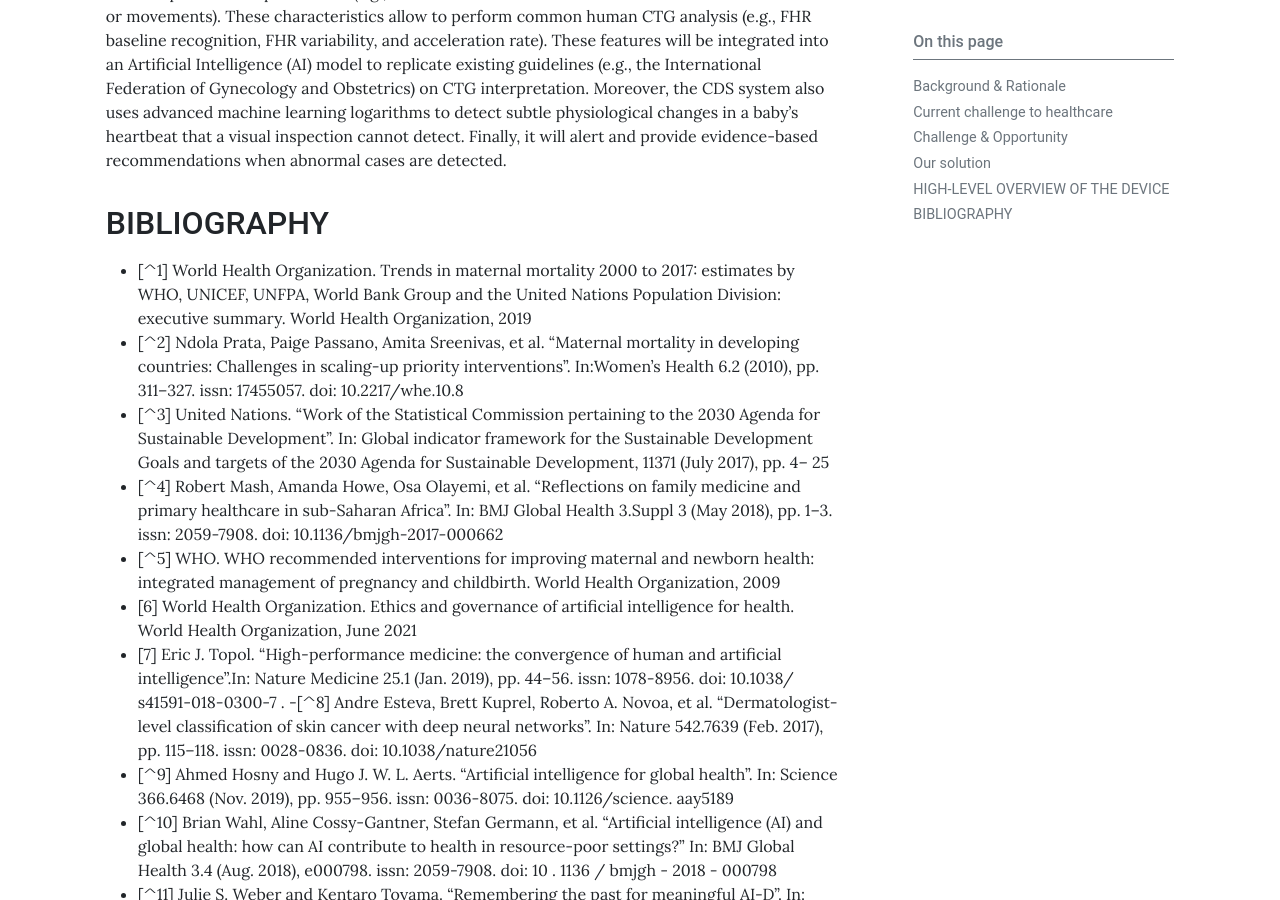
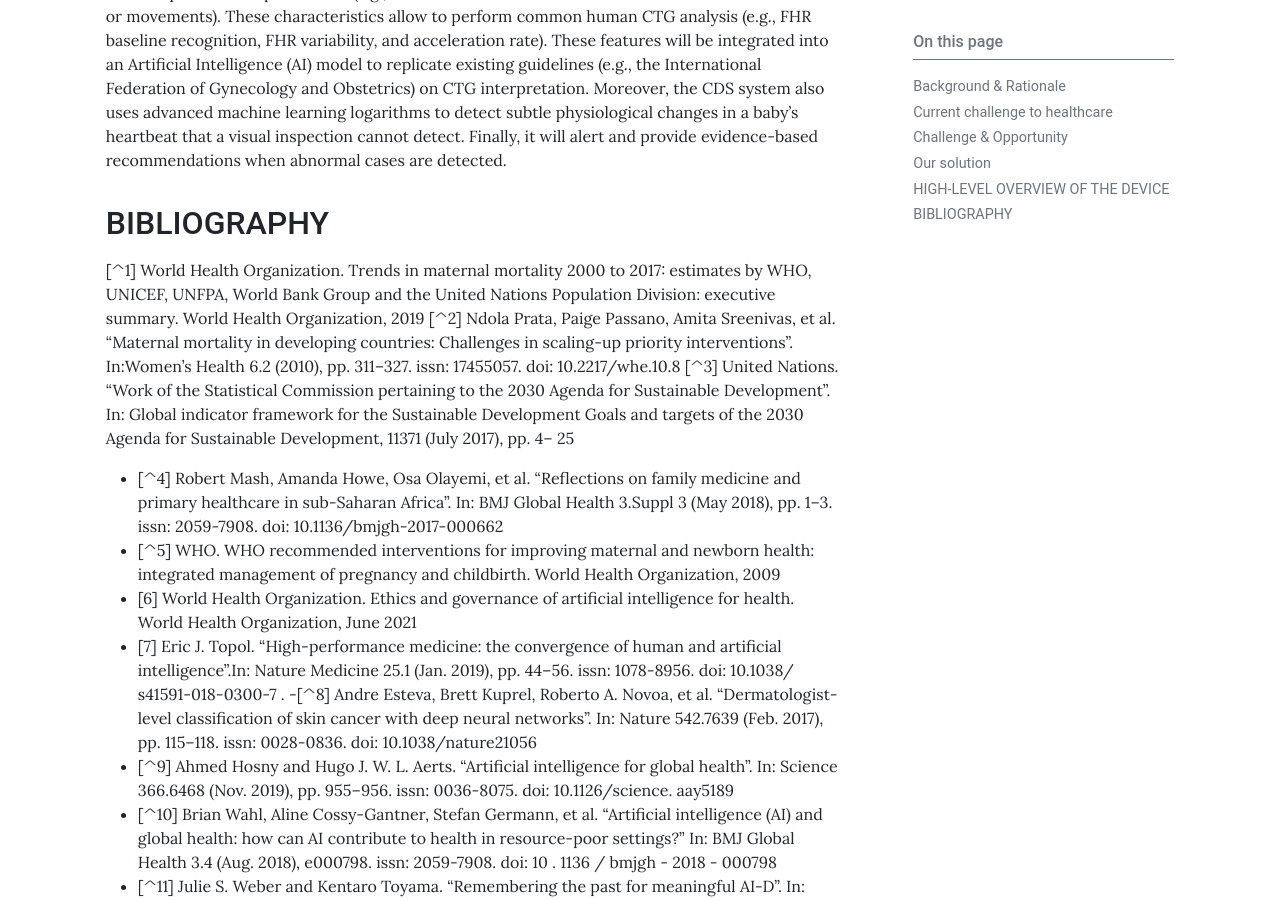
Before and after one commit to qiriro/ctg, a Jekyll site: the page built from pages/about.md, in a window 1280 px wide and 900 px high, scrolled down 4907 px. Built offline with Jekyll 4.4.1, drawn with Linux system fonts in a browser that asks for light colours.

```diff
--- a/pages/about.md
+++ b/pages/about.md
@@ -72,11 +72,11 @@ The device uses advanced signal processing and segmentation of the fetal heart r
 
 
 ## BIBLIOGRAPHY
-- [^1] World Health Organization. Trends in maternal mortality 2000 to 2017: estimates by WHO,
+[^1] World Health Organization. Trends in maternal mortality 2000 to 2017: estimates by WHO,
 UNICEF, UNFPA, World Bank Group and the United Nations Population Division: executive
 summary. World Health Organization, 2019
-- [^2] Ndola Prata, Paige Passano, Amita Sreenivas, et al. “Maternal mortality in developing countries: Challenges in scaling-up priority interventions”. In:Women’s Health 6.2 (2010), pp. 311–327. issn: 17455057. doi: 10.2217/whe.10.8
-- [^3] United Nations. "Work of the Statistical Commission pertaining to the 2030 Agenda for
+[^2] Ndola Prata, Paige Passano, Amita Sreenivas, et al. “Maternal mortality in developing countries: Challenges in scaling-up priority interventions”. In:Women’s Health 6.2 (2010), pp. 311–327. issn: 17455057. doi: 10.2217/whe.10.8
+[^3] United Nations. "Work of the Statistical Commission pertaining to the 2030 Agenda for
 Sustainable Development". In: Global indicator framework for the Sustainable Development
 Goals and targets of the 2030 Agenda for Sustainable Development, 11371 (July 2017), pp. 4–
 25
```
